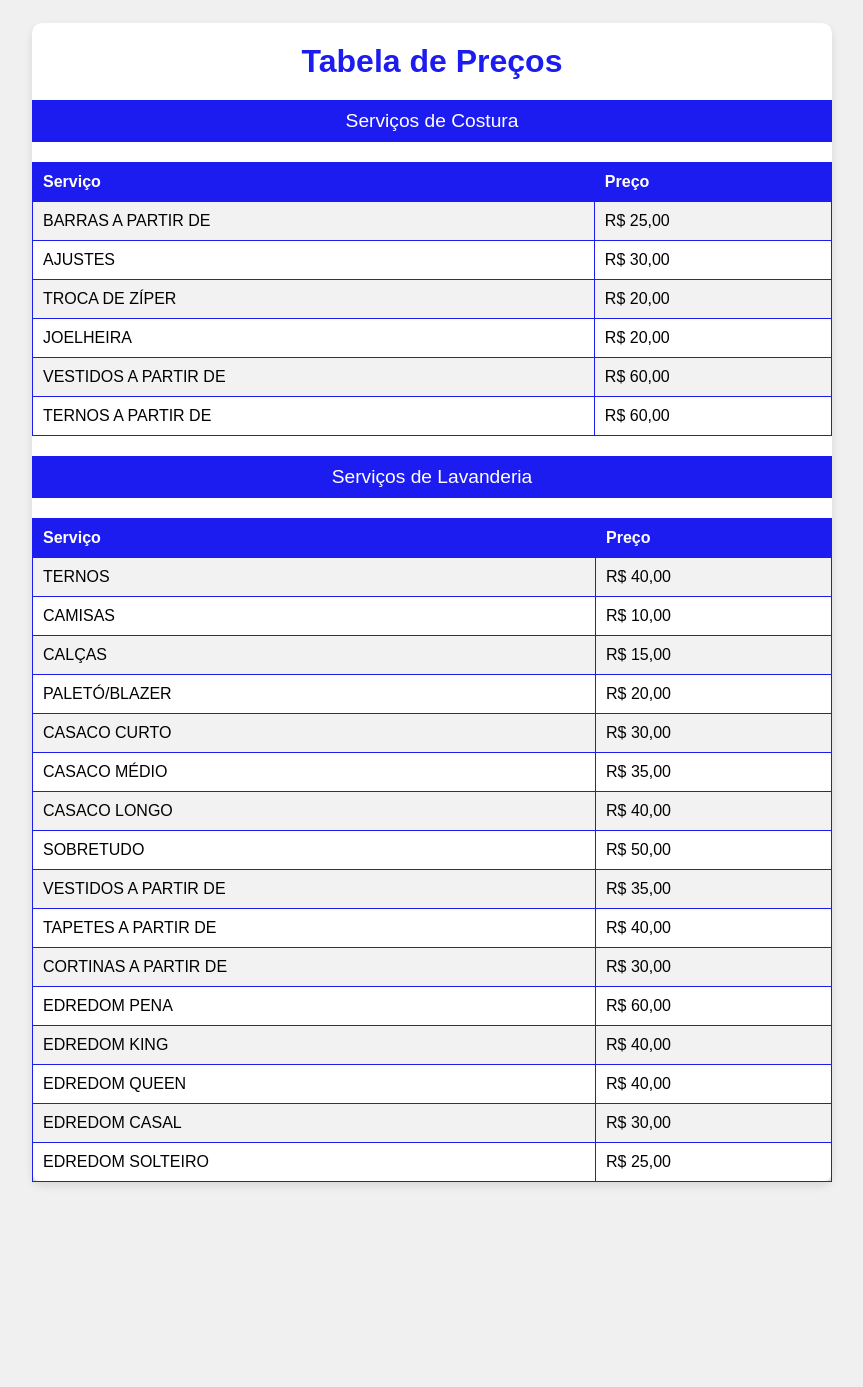
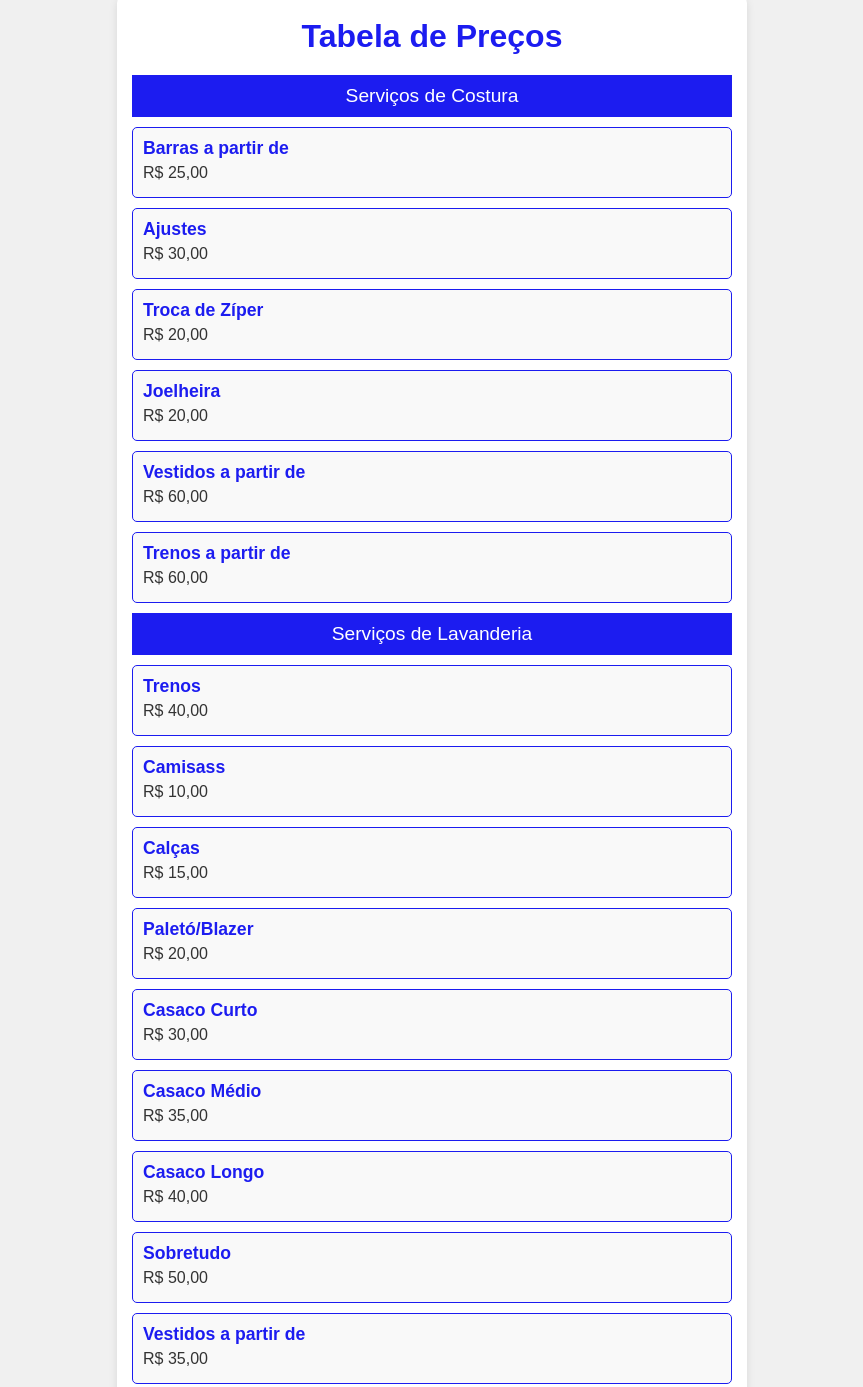
Before and after one commit to GiuAlbSegatta/TabelaDePrecosCosturaLavanderia.com, a plain HTML site: page index.html in a window 1280 px wide. Shown: the part 27-1414 px from the top of the page, without its empty margins (208-1071 px from the left). Before the commit the page ends 1259 px from the top, so only its background shows below. Drawn offline with Linux system fonts and the light colour scheme.

Commit message:
Update index.html

```diff
--- a/index.html
+++ b/index.html
@@ -13,47 +13,20 @@
         }
 
         .container {
-            width: 80%; /* Largura restaurada para 80% */
-            max-width: 800px; /* Limita a largura em telas grandes */
-            margin: 50px auto;
+            width: 90%; /* Largura para telas pequenas */
+            max-width: 600px; /* Limita a largura em telas grandes */
+            margin: 20px auto;
             background-color: white;
             border-radius: 10px;
             box-shadow: 0 4px 8px rgba(0, 0, 0, 0.1);
+            padding: 15px; /* Padding interno */
         }
 
         h1 {
             text-align: center;
             color: #1C1CF0; /* Azul Bic */
-            padding: 20px 0;
+            padding: 10px 0;
             margin: 0;
-        }
-
-        table {
-            width: 100%;
-            border-collapse: collapse;
-            margin: 20px 0;
-        }
-
-        table, th, td {
-            border: 1px solid #1C1CF0;
-        }
-
-        th, td {
-            padding: 10px; /* Reduzir padding para compactar o conteúdo */
-            text-align: left; /* Alinhamento à esquerda para aproximar serviço e preço */
-        }
-
-        th {
-            background-color: #1C1CF0;
-            color: white;
-        }
-
-        tr:nth-child(even) {
-            background-color: #f2f2f2;
-        }
-
-        tr:hover {
-            background-color: #ddd;
         }
 
         .section-title {
@@ -62,22 +35,29 @@
             padding: 10px;
             font-size: 1.2em;
             text-align: center;
+            margin: 10px 0; /* Margem entre seções */
         }
 
-        /* Estilo responsivo */
-        @media (max-width: 600px) {
-            th, td {
-                padding: 8px; /* Reduzir padding em dispositivos móveis */
-            }
+        .service-item {
+            border: 1px solid #1C1CF0;
+            border-radius: 5px;
+            margin: 10px 0; /* Margem entre os itens de serviço */
+            padding: 10px; /* Padding interno */
+            background-color: #f9f9f9;
+        }
 
-            .section-title {
-                font-size: 1em; /* Ajustar tamanho da fonte */
-            }
+        .service-item h2 {
+            margin: 0; /* Remove margem do título do serviço */
+            font-size: 1.1em; /* Tamanho da fonte */
+            color: #1C1CF0;
+        }
 
-            .container {
-                width: 90%; /* Diminuir a largura para telas pequenas */
-            }
+        .service-item p {
+            margin: 5px 0; /* Margem entre o título e o preço */
+            font-size: 1em; /* Tamanho do texto do preço */
+            color: #333;
         }
+
     </style>
 </head>
 <body>
@@ -86,108 +66,96 @@
         <h1>Tabela de Preços</h1>
 
         <div class="section-title">Serviços de Costura</div>
-        <table>
-            <tr>
-                <th>Serviço</th>
-                <th>Preço</th>
-            </tr>
-            <tr>
-                <td>BARRAS A PARTIR DE</td>
-                <td>R$ 25,00</td>
-            </tr>
-            <tr>
-                <td>AJUSTES</td>
-                <td>R$ 30,00</td>
-            </tr>
-            <tr>
-                <td>TROCA DE ZÍPER</td>
-                <td>R$ 20,00</td>
-            </tr>
-            <tr>
-                <td>JOELHEIRA</td>
-                <td>R$ 20,00</td>
-            </tr>
-            <tr>
-                <td>VESTIDOS A PARTIR DE</td>
-                <td>R$ 60,00</td>
-            </tr>
-            <tr>
-                <td>TERNOS A PARTIR DE</td>
-                <td>R$ 60,00</td>
-            </tr>
-        </table>
+        <div class="service-item">
+            <h2>Barras a partir de</h2>
+            <p>R$ 25,00</p>
+        </div>
+        <div class="service-item">
+            <h2>Ajustes</h2>
+            <p>R$ 30,00</p>
+        </div>
+        <div class="service-item">
+            <h2>Troca de Zíper</h2>
+            <p>R$ 20,00</p>
+        </div>
+        <div class="service-item">
+            <h2>Joelheira</h2>
+            <p>R$ 20,00</p>
+        </div>
+        <div class="service-item">
+            <h2>Vestidos a partir de</h2>
+            <p>R$ 60,00</p>
+        </div>
+        <div class="service-item">
+            <h2>Trenos a partir de</h2>
+            <p>R$ 60,00</p>
+        </div>
 
         <div class="section-title">Serviços de Lavanderia</div>
-        <table>
-            <tr>
-                <th>Serviço</th>
-                <th>Preço</th>
-            </tr>
-            <tr>
-                <td>TERNOS</td>
-                <td>R$ 40,00</td>
-            </tr>
-            <tr>
-                <td>CAMISAS</td>
-                <td>R$ 10,00</td>
-            </tr>
-            <tr>
-                <td>CALÇAS</td>
-                <td>R$ 15,00</td>
-            </tr>
-            <tr>
-                <td>PALETÓ/BLAZER</td>
-                <td>R$ 20,00</td>
-            </tr>
-            <tr>
-                <td>CASACO CURTO</td>
-                <td>R$ 30,00</td>
-            </tr>
-            <tr>
-                <td>CASACO MÉDIO</td>
-                <td>R$ 35,00</td>
-            </tr>
-            <tr>
-                <td>CASACO LONGO</td>
-                <td>R$ 40,00</td>
-            </tr>
-            <tr>
-                <td>SOBRETUDO</td>
-                <td>R$ 50,00</td>
-            </tr>
-            <tr>
-                <td>VESTIDOS A PARTIR DE</td>
-                <td>R$ 35,00</td>
-            </tr>
-            <tr>
-                <td>TAPETES A PARTIR DE</td>
-                <td>R$ 40,00</td>
-            </tr>
-            <tr>
-                <td>CORTINAS A PARTIR DE</td>
-                <td>R$ 30,00</td>
-            </tr>
-            <tr>
-                <td>EDREDOM PENA</td>
-                <td>R$ 60,00</td>
-            </tr>
-            <tr>
-                <td>EDREDOM KING</td>
-                <td>R$ 40,00</td>
-            </tr>
-            <tr>
-                <td>EDREDOM QUEEN</td>
-                <td>R$ 40,00</td>
-            </tr>
-            <tr>
-                <td>EDREDOM CASAL</td>
-                <td>R$ 30,00</td>
-            </tr>
-            <tr>
-                <td>EDREDOM SOLTEIRO</td>
-                <td>R$ 25,00</td>
-            </tr>
-        </table>
+        <div class="service-item">
+            <h2>Trenos</h2>
+            <p>R$ 40,00</p>
+        </div>
+        <div class="service-item">
+            <h2>Camisass</h2>
+            <p>R$ 10,00</p>
+        </div>
+        <div class="service-item">
+            <h2>Calças</h2>
+            <p>R$ 15,00</p>
+        </div>
+        <div class="service-item">
+            <h2>Paletó/Blazer</h2>
+            <p>R$ 20,00</p>
+        </div>
+        <div class="service-item">
+            <h2>Casaco Curto</h2>
+            <p>R$ 30,00</p>
+        </div>
+        <div class="service-item">
+            <h2>Casaco Médio</h2>
+            <p>R$ 35,00</p>
+        </div>
+        <div class="service-item">
+            <h2>Casaco Longo</h2>
+            <p>R$ 40,00</p>
+        </div>
+        <div class="service-item">
+            <h2>Sobretudo</h2>
+            <p>R$ 50,00</p>
+        </div>
+        <div class="service-item">
+            <h2>Vestidos a partir de</h2>
+            <p>R$ 35,00</p>
+        </div>
+        <div class="service-item">
+            <h2>Tapetes a partir de</h2>
+            <p>R$ 40,00</p>
+        </div>
+        <div class="service-item">
+            <h2>Cortinas a partir de</h2>
+            <p>R$ 30,00</p>
+        </div>
+        <div class="service-item">
+            <h2>Edredom Pena</h2>
+            <p>R$ 60,00</p>
+        </div>
+        <div class="service-item">
+            <h2>Edredom King</h2>
+            <p>R$ 40,00</p>
+        </div>
+        <div class="service-item">
+            <h2>Edredom Queen</h2>
+            <p>R$ 40,00</p>
+        </div>
+        <div class="service-item">
+            <h2>Edredom Casal</h2>
+            <p>R$ 30,00</p>
+        </div>
+        <div class="service-item">
+            <h2>Edredom Solteiro</h2>
+            <p>R$ 25,00</p>
+        </div>
     </div>
 
 </body>
```
